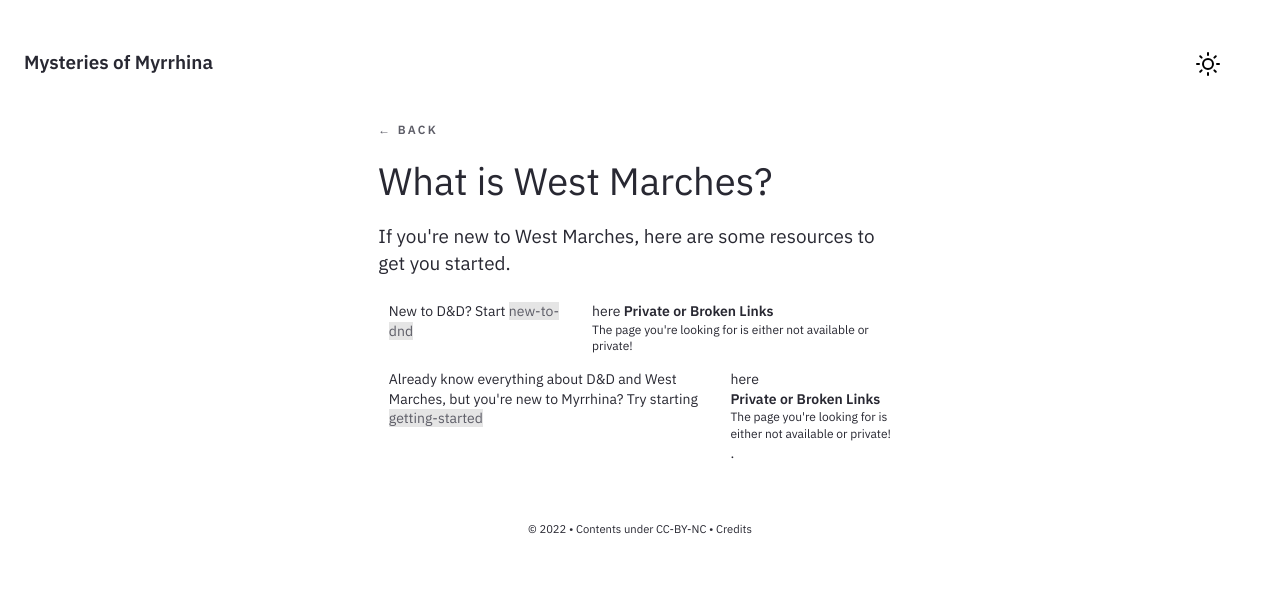
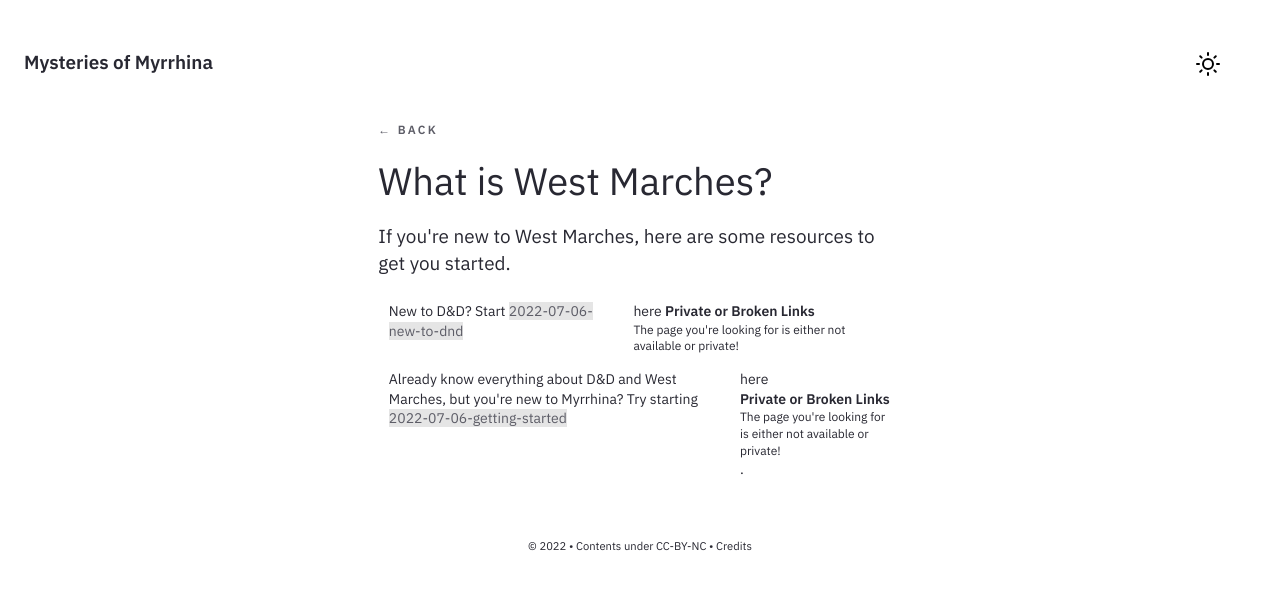
Before and after one commit to kmdavis/myrrhina, a Jekyll site: the page built from _posts/2022-07-06-what-is-west-marches.md, in a window 1280 px wide. Shown: the top 590 px of the page. Built offline with Jekyll 4.4.1, drawn with Linux system fonts in a browser that asks for light colours.

Commit message:
so close now

```diff
--- a/_posts/2022-07-06-what-is-west-marches.md
+++ b/_posts/2022-07-06-what-is-west-marches.md
@@ -7,6 +7,6 @@
 
 If you're new to West Marches, here are some resources to get you started.
 
-New to D&D? Start [[new-to-dnd|here]]
+New to D&D? Start [[2022-07-06-new-to-dnd|here]]
 
-Already know everything about D&D and West Marches, but you're new to Myrrhina? Try starting [[getting-started|here]].
+Already know everything about D&D and West Marches, but you're new to Myrrhina? Try starting [[2022-07-06-getting-started|here]].
```
Also changed, not shown: _posts/2022-07-06-getting-started.md (+1 -1 lines), _posts/2022-07-06-new-to-dnd.md (+1 -1 lines).
